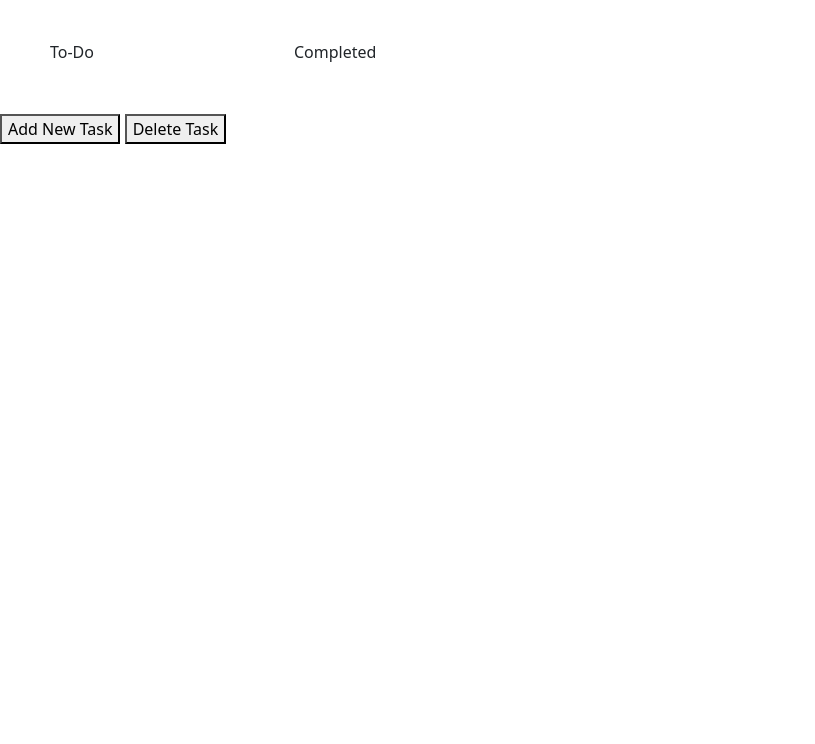
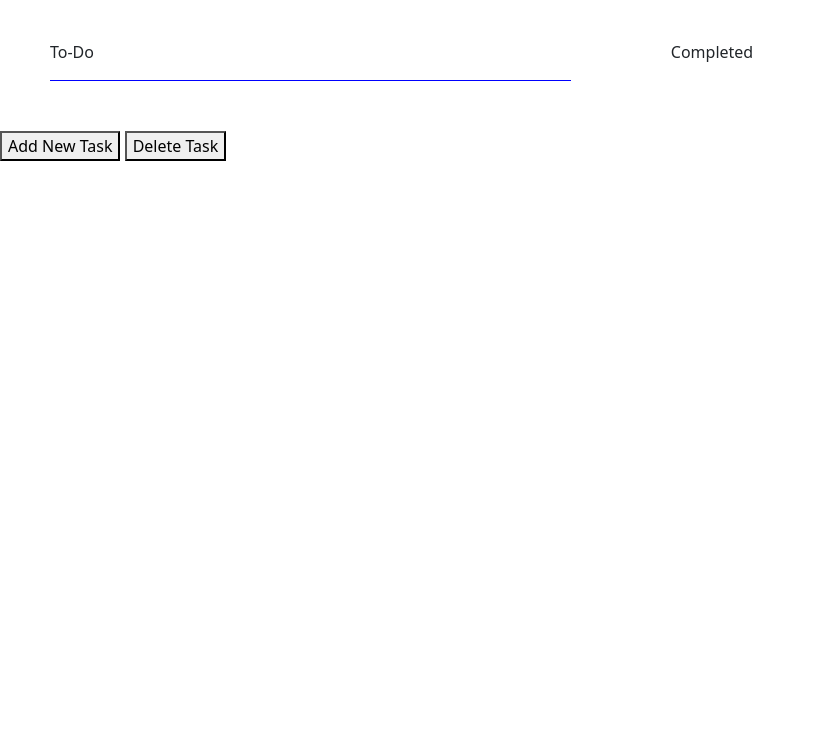
Before and after one commit to TangentialDevelopment/figmaplugin, a website: page layout.html in a window 1280 px wide. Shown: the part 56-800 px from the top of the page, without its empty margins (0-815 px from the left). Drawn offline with nearby package versions, Linux system fonts and the light colour scheme.

Commit message:
added stylesheet

```diff
--- a/layout.html
+++ b/layout.html
@@ -25,10 +25,14 @@
   <body>
     <h2>Task Manager</h2>
     <div class="title">
-        <p>To-Do</p>
-        <p class="todo"></p>
-        <p>Completed</p>
-        <p class="done"></p>
+        <div class="title-child active">
+            <p>To-Do</p>
+            <p class="todo"></p>
+        </div>
+        <div class="title-child">
+            <p>Completed</p>
+            <p class="done"></p>
+        </div>
     </div>
     <button id="create">Add New Task</button>
     <button id="delete">Delete Task</button>
--- a/source/scss/ui.scss
+++ b/source/scss/ui.scss
@@ -1,8 +1,14 @@
 .title {
     display: flex;
     flex-direction: row;
+    justify-content: space-around;
 
-    p {
+    .title-child {
         margin: 50px;
+        flex-grow: 6;
     }
 }
+
+.active {
+    border-bottom: 1px blue solid;
+}
```
Also changed, not shown: ui.html (+11 -9 lines), README.md, compiled/css/ui.css, 1 other file.
